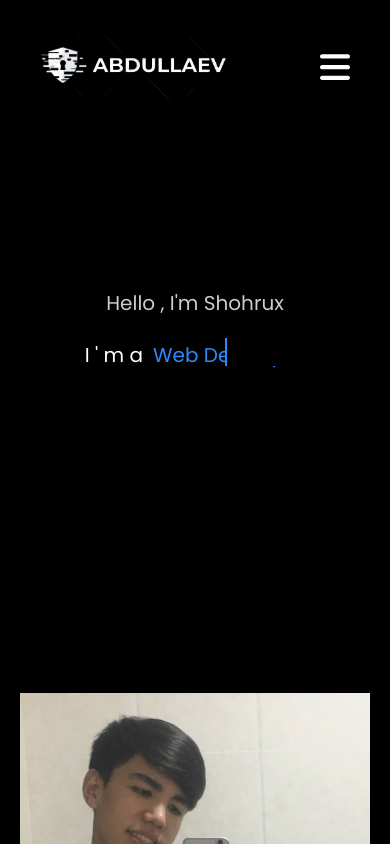
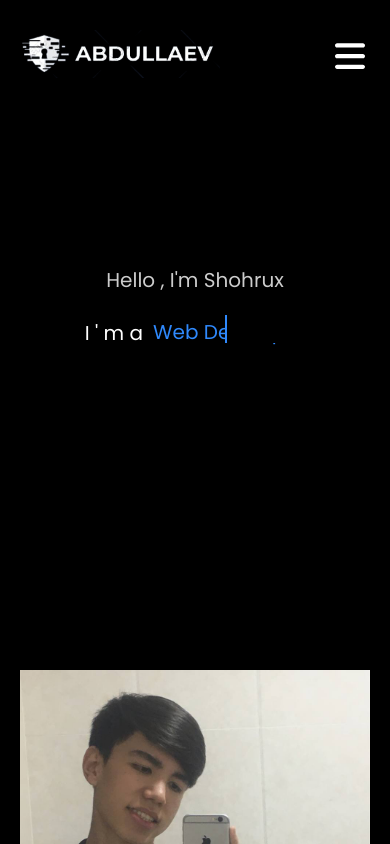
Before and after one commit to ShohruxMurodovich/Portfolio, a React (Create React App) app: page / in a window 390 px wide. Shown: the top 844 px of the page. Built offline with nearby package versions, Linux system fonts and the light colour scheme.

Commit message:
initial commit

```diff
--- a/src/Assets/main.css
+++ b/src/Assets/main.css
@@ -43,9 +43,8 @@ body{
 
 .logo__img{
   width: 100%;
-  max-width: 230px;
+  max-width: 220px;
   border: none;
-  border-radius: 50%;
 }
 
 .nav__list{
@@ -804,6 +803,10 @@ body{
     padding: 0;
   }
 
+  .logo__img{
+    width: 200px;
+  }
+
   .hero__title{
     font-size: 24px;
     margin-top: 150px;
@@ -865,6 +868,10 @@ body{
   }
 }
 
+.header__btn{
+  margin-right: 5px;
+}
+
 @media only screen and (max-width:440px){
   .hero__title{
     font-size: 20px;
```
Also changed, not shown: src/Assets/images/Logo.png.
